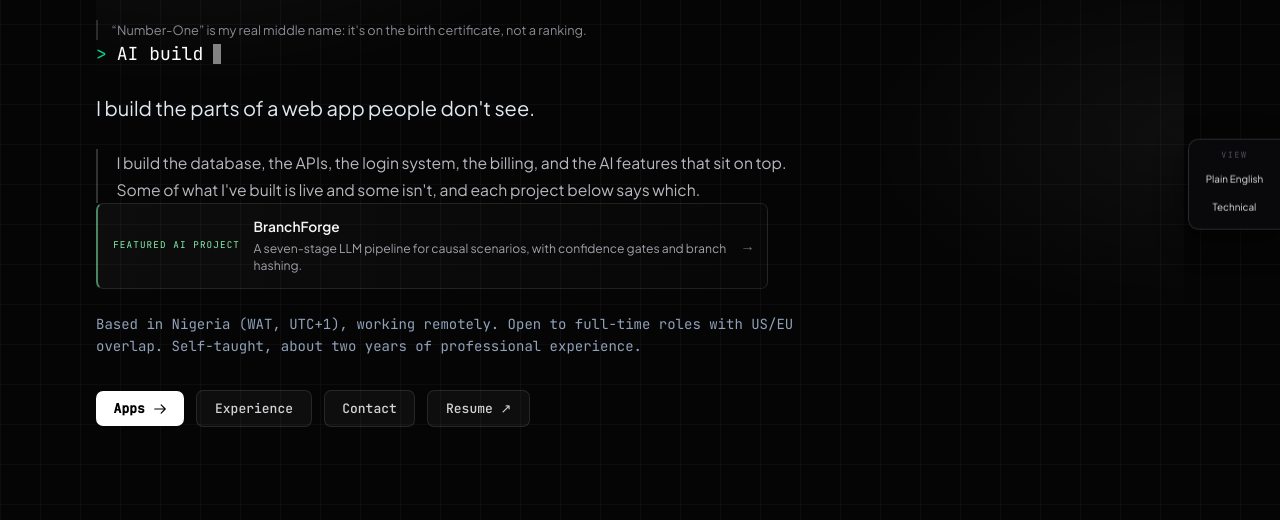
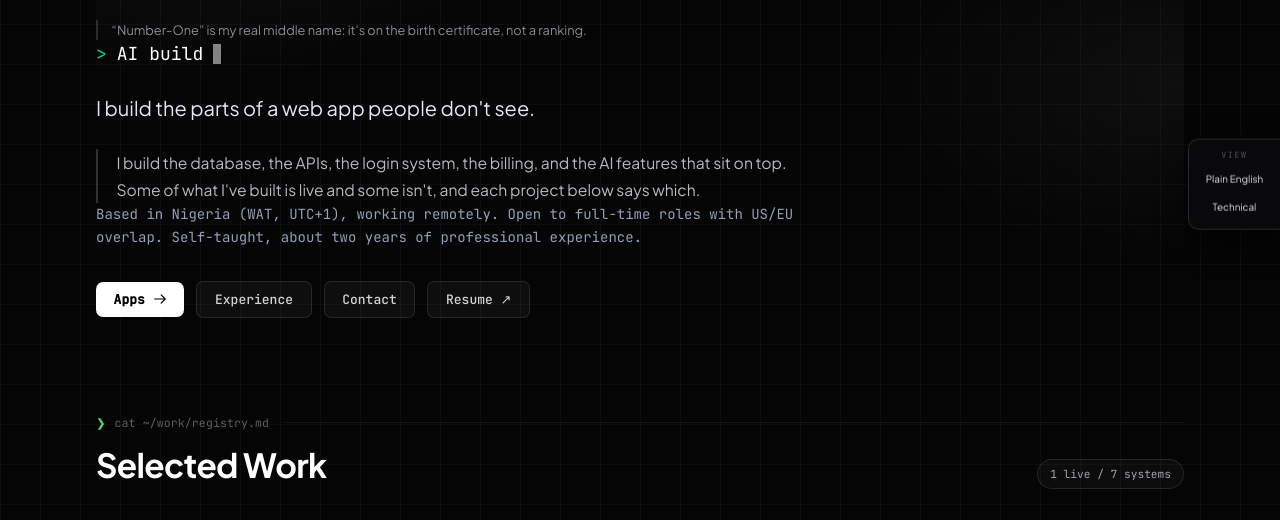
Before and after one commit to brilliantmakanju/2026_portfolio, a website built with Vite: page index.html in a window 1280 px wide. Shown: the part 256-776 px from the top of the page. Built offline with nearby package versions, Linux system fonts and the light colour scheme.

Commit message:
Portfolio update #9: verified skills, experience and certification cleanup
1. Add an Independent projects entry above the current role, with its own date range and no company or location.
2. Show each experience entry's date range directly and calculate the overall section span from the earliest start to the latest end.
3. Keep all four Anthropic certifications unchanged in the data and render them as one grouped Anthropic row.
4. Remove the Featured AI project BranchForge callout from the hero data, both reading modes and the related CSS.
5. Remove ETL, S3, IAM, multi-agent systems, Claude API and DeepSeek from the skills list.
6. Replace AWS (Lambda, S3, IAM) with AWS Lambda.
7. Add Cloudflare, Render and Railway, tagged ThreadChat, ThreadChat and Push to Draft respectively.
8. Tag each backed skill with every project that uses it, including Nginx for ThreadChat and Push to Draft payment tunneling.
9. Replace the skill pill cloud with a compact project-backed table so long multi-project tags stay readable.
10. Comment out the ThreadChat demo data for now so the demo disclosure does not render.
11. Keep the Plain English and Technical views aligned.
12. Validate with pnpm exec tsc --noEmit and pnpm build.

Portfolio update #9

```diff
--- a/src/components/certifications.ts
+++ b/src/components/certifications.ts
@@ -1,8 +1,31 @@
-import { certificationsData } from "../data/certifications";
+import { certificationsData, type Certification } from "../data/certifications";
 import { SECTIONS } from "../data/sections";
+
+type CertificationGroup = {
+  date: string;
+  issuer: string;
+  titles: string[];
+};
+
+function groupCertifications(certs: Certification[]): CertificationGroup[] {
+  const groups = new Map<string, CertificationGroup>();
+
+  for (const cert of certs) {
+    const key = `${cert.issuer}|${cert.date}`;
+    const existing = groups.get(key);
+    if (existing) {
+      existing.titles.push(cert.title);
+    } else {
+      groups.set(key, { date: cert.date, issuer: cert.issuer, titles: [cert.title] });
+    }
+  }
+
+  return Array.from(groups.values());
+}
 
 export function renderCertifications() {
   const el = document.getElementById("certifications")!;
+  const groups = groupCertifications(certificationsData);
 
   el.innerHTML = `
   <div class="border-t border-white/10 pt-16">
@@ -18,21 +41,20 @@ export function renderCertifications() {
       <div class="cert-row cert-head-row">
         <span>date</span>
         <span>issuer</span>
-        <span>credential</span>
+        <span>credentials</span>
       </div>
-      ${certificationsData.map(certToRow).join("\n")}
+      ${groups.map(certToRow).join("\n")}
     </div>
   </div>`;
 }
 
-function certToRow(cert: (typeof certificationsData)[number]) {
+function certToRow(group: CertificationGroup) {
   return `
       <div class="cert-row">
-        <span class="cr-date">${cert.date}</span>
-        <span class="cr-issuer">${cert.issuer}</span>
+        <span class="cr-date">${group.date}</span>
+        <span class="cr-issuer">${group.issuer}</span>
         <span class="cr-main">
-          <span class="cr-title">${cert.title}</span>
-          <span class="cr-desc">${cert.desc}</span>
+          <span class="cr-title">${group.titles.join(" · ")}</span>
         </span>
       </div>`;
 }
--- a/src/components/experience.ts
+++ b/src/components/experience.ts
@@ -1,14 +1,44 @@
-import { experienceData } from "../data/experience";
+import { experienceData, type ExperienceEntry } from "../data/experience";
 import { SECTIONS } from "../data/sections";
 import { getMode } from "../data/mode";
+
+const MONTHS: Record<string, number> = {
+  Jan: 0,
+  Feb: 1,
+  Mar: 2,
+  Apr: 3,
+  May: 4,
+  Jun: 5,
+  Jul: 6,
+  Aug: 7,
+  Sep: 8,
+  Oct: 9,
+  Nov: 10,
+  Dec: 11,
+};
+
+function periodFor(entry: ExperienceEntry, isPlain: boolean) {
+  return isPlain && entry.plainPeriod ? entry.plainPeriod : entry.period;
+}
+
+function splitRange(period: string) {
+  return period.split(/\s+(?:to|-)\s+/);
+}
+
+function monthValue(label: string) {
+  if (label.trim() === "Present") return Number.MAX_SAFE_INTEGER;
+  const [month, year] = label.trim().split(/\s+/);
+  return Number(year) * 12 + (MONTHS[month] ?? 0);
+}
 
 export function renderExperience() {
   const el = document.getElementById("experience")!;
   const isPlain = getMode() === "plain";
-  const periodOf = (e: (typeof experienceData)[number]) => (isPlain && e.plainPeriod ? e.plainPeriod : e.period);
-  const first = periodOf(experienceData[0]).split(" to ")[0].split(" - ")[0];
-  const lastRaw = periodOf(experienceData[experienceData.length - 1]);
-  const last = lastRaw.includes(" to ") ? lastRaw.split(" to ")[1] : lastRaw.split(" - ")[1];
+  const ranges = experienceData.map((entry) => splitRange(periodFor(entry, isPlain)));
+  const starts = ranges.map((range) => range[0]);
+  const ends = ranges.map((range) => range[1] ?? range[0]);
+  const first = starts.reduce((a, b) => (monthValue(a) <= monthValue(b) ? a : b));
+  const last = ends.reduce((a, b) => (monthValue(a) >= monthValue(b) ? a : b));
   const spanLabel = isPlain ? `${first} to ${last}` : `${first} - ${last}`;
 
   el.innerHTML = `
@@ -22,13 +52,13 @@ export function renderExperience() {
     </header>
 
     <div class="timeline">
-      ${experienceData.map(entryToEntry).join("\n")}
+      ${experienceData.map((entry) => entryToEntry(entry, isPlain)).join("\n")}
     </div>
   </div>`;
 }
 
-function entryToEntry(entry: (typeof experienceData)[number]) {
-  const isPlain = getMode() === "plain";
+function entryToEntry(entry: ExperienceEntry, isPlain: boolean) {
+  const period = periodFor(entry, isPlain);
   return `
       <div class="timeline-entry">
         <span class="timeline-dot"></span>
@@ -36,9 +66,12 @@ function entryToEntry(entry: (typeof experienceData)[number]) {
           <div class="flex flex-wrap justify-between items-start gap-2">
             <div>
               <h3 class="text-base sm:text-lg font-bold text-white">${entry.role}</h3>
-              <div class="text-xs text-slate-400 font-mono">${entry.company}</div>
+              ${entry.company ? `<div class="text-xs text-slate-400 font-mono">${entry.company}</div>` : ""}
             </div>
-            <span class="tag-mono">${entry.location}</span>
+            <div class="flex flex-wrap items-center gap-2">
+              <span class="tag-mono">${period}</span>
+              ${entry.location ? `<span class="tag-mono">${entry.location}</span>` : ""}
+            </div>
           </div>
 
           <ul class="${isPlain ? "plain-decisions" : "space-y-2 text-xs sm:text-sm text-slate-300 font-mono"}">
--- a/src/components/hero.ts
+++ b/src/components/hero.ts
@@ -57,8 +57,6 @@ function renderTechHero() {
       <p class="text-base sm:text-lg text-slate-200 leading-relaxed font-normal">
         ${intro}
       </p>
-
-      ${featuredCallout()}
 
       <p class="text-xs sm:text-sm text-slate-400 leading-relaxed font-mono">
         ${note}
@@ -120,8 +118,6 @@ function renderPlainHero() {
       ${plain.body}
     </blockquote>
 
-    ${featuredCallout()}
-
     <p class="text-xs sm:text-sm text-slate-400 leading-relaxed font-mono">
       ${plain.smallLine}
     </p>
@@ -138,19 +134,6 @@ export function renderHero() {
 function contactEmail() {
   // Imported lazily to keep contact data in one place without a circular dep.
   return "brilliantmakanju10@gmail.com";
-}
-
-function featuredCallout() {
-  const { featured } = heroData;
-  return `
-      <a class="featured-project" href="${featured.href}">
-        <span class="featured-kicker">${featured.kicker}</span>
-        <span class="featured-main">
-          <strong>${featured.name}</strong>
-          <span>${featured.note}</span>
-        </span>
-        <span class="featured-arrow" aria-hidden="true">&rarr;</span>
-      </a>`;
 }
 
 let typerEpoch = 0;
--- a/src/components/skills.ts
+++ b/src/components/skills.ts
@@ -1,4 +1,4 @@
-import { skillGroups } from "../data/skills";
+import { skillGroups, type Skill, type SkillGroup } from "../data/skills";
 import { SECTIONS } from "../data/sections";
 
 export function renderSkills() {
@@ -15,23 +15,35 @@ export function renderSkills() {
       </div>
     </header>
 
+    <p class="skill-legend">Projects are listed in green. A dash means no project tag yet.</p>
+
     <div class="grid grid-cols-1 md:grid-cols-2 gap-6">
       ${skillGroups.map(groupToCard).join("\n")}
     </div>
   </div>`;
 }
 
-function groupToCard(group: { title: string; skills: string[] }) {
+function groupToCard(group: SkillGroup) {
   return `
       <div class="card-mono p-6 space-y-4">
         <div class="skill-h">
           <span>// ${escapeAmps(group.title)}</span>
           <span class="skill-count">${group.skills.length}</span>
         </div>
-        <div class="flex flex-wrap gap-2">
-          ${group.skills.map((skill) => `<span class="tag-mono">${skill}</span>`).join("\n          ")}
+        <div class="skill-list">
+          ${group.skills.map(skillRow).join("\n          ")}
         </div>
       </div>`;
+}
+
+function skillRow(skill: Skill) {
+  const name = typeof skill === "string" ? skill : skill.name;
+  const note = typeof skill === "string" ? "" : skill.note;
+  return `
+          <div class="skill-row">
+            <span class="skill-name">${name}</span>
+            <span class="skill-projects${note ? "" : " empty"}">${note || "—"}</span>
+          </div>`;
 }
 
 function escapeAmps(text: string) {
--- a/src/data/experience.ts
+++ b/src/data/experience.ts
@@ -1,7 +1,8 @@
 export type ExperienceEntry = {
   role: string;
-  company: string;
-  location: string;
+  /** Optional: independent entries have no company or location. */
+  company?: string;
+  location?: string;
   period: string;
   bullets: string[];
   /** Plain-English variant (mode toggle). */
@@ -10,6 +11,17 @@ export type ExperienceEntry = {
 };
 
 export const experienceData: ExperienceEntry[] = [
+  {
+    role: "Independent projects",
+    period: "Oct 2025 - Present",
+    plainPeriod: "Oct 2025 to Present",
+    bullets: [
+      "Self-directed work building and shipping ThreadChat, BranchForge and other products (see Selected Work).",
+    ],
+    plainBullets: [
+      "Self-directed work building and shipping ThreadChat, BranchForge and other products. See Selected Work.",
+    ],
+  },
   {
     role: "Frontend Developer",
     company: "Confidential VC-funded Startup (NDA)",
--- a/src/data/hero.ts
+++ b/src/data/hero.ts
@@ -11,12 +11,6 @@ export const heroData = {
   roles: ["Full-Stack Developer", "Applied AI & LLM Integration"],
   intro: "I build multi-tenant SaaS backends and LLM pipelines for teams shipping applied AI products.",
   note: "Based in Nigeria (WAT, UTC+1), remote worldwide. Open to full-time remote roles with US/EU overlap. Self-taught, roughly two years of professional experience.",
-  featured: {
-    kicker: "Featured AI project",
-    name: "BranchForge",
-    href: "#branchforge",
-    note: "A seven-stage LLM pipeline for causal scenarios, with confidence gates and branch hashing.",
-  },
   terminal: {
     prompt: "brilliant@arch:~",
     command: "brilliant --status",
--- a/src/data/skills.ts
+++ b/src/data/skills.ts
@@ -1,23 +1,73 @@
+export type Skill = string | { name: string; note?: string };
+
 export type SkillGroup = {
   title: string;
-  skills: string[];
+  skills: Skill[];
 };
 
 export const skillGroups: SkillGroup[] = [
   {
     title: "Languages & Frameworks",
-    skills: ["Python", "TypeScript", "JavaScript", "Rust", "Django", "DRF", "FastAPI", "Axum", "React", "Next.js", "SvelteKit", "Tailwind CSS"],
+    skills: [
+      { name: "Python", note: "Push to Draft · BranchForge · PlaythroughEditor · PlaythroughProcessor · HiringRadar" },
+      { name: "TypeScript", note: "ThreadChat · Push to Draft · BranchForge · PlaythroughEditor" },
+      { name: "JavaScript", note: "ThreadChat · Push to Draft · BranchForge · PlaythroughEditor" },
+      { name: "Rust", note: "ThreadChat" },
+      { name: "Django", note: "Push to Draft · BranchForge · PlaythroughEditor" },
+      { name: "DRF", note: "Push to Draft · BranchForge · PlaythroughEditor" },
+      "FastAPI",
+      { name: "Axum", note: "ThreadChat" },
+      { name: "React", note: "Push to Draft · BranchForge · PlaythroughEditor" },
+      { name: "Next.js", note: "Push to Draft · PlaythroughEditor" },
+      { name: "SvelteKit", note: "ThreadChat" },
+      { name: "Tailwind CSS", note: "ThreadChat · Push to Draft · BranchForge · PlaythroughEditor" },
+    ],
   },
   {
     title: "Infrastructure & Data",
-    skills: ["REST APIs", "WebSockets", "PostgreSQL", "Redis", "SQLite", "JWT", "OAuth2", "Zustand", "TanStack Query", "Docker", "Nginx", "CI/CD"],
+    skills: [
+      { name: "REST APIs", note: "All projects" },
+      { name: "WebSockets", note: "ThreadChat" },
+      { name: "PostgreSQL", note: "ThreadChat · Push to Draft · BranchForge · PlaythroughEditor" },
+      { name: "Redis", note: "ThreadChat · PlaythroughEditor" },
+      { name: "SQLite", note: "HiringRadar" },
+      { name: "JWT", note: "ThreadChat · Push to Draft · PlaythroughEditor" },
+      { name: "OAuth2", note: "ThreadChat · Push to Draft" },
+      { name: "Zustand", note: "Push to Draft · PlaythroughEditor" },
+      { name: "TanStack Query", note: "ThreadChat · Push to Draft · BranchForge" },
+      { name: "Docker", note: "ThreadChat · PlaythroughEditor · PlaythroughProcessor" },
+      { name: "Nginx", note: "ThreadChat · Push to Draft" },
+      { name: "CI/CD", note: "PlaythroughEditor" },
+    ],
   },
   {
     title: "AI & Platforms",
-    skills: ["OpenAI API", "Claude API", "Gemini API", "DeepSeek", "AWS Bedrock", "GCP Vertex AI", "RAG", "LLM orchestration", "multi-agent systems", "RunPod", "AWS (Lambda, S3, IAM)", "GCP"],
+    skills: [
+      { name: "OpenAI API", note: "PlaythroughEditor" },
+      { name: "Gemini API", note: "HiringRadar" },
+      { name: "AWS Bedrock", note: "NDA" },
+      { name: "GCP Vertex AI", note: "NDA" },
+      { name: "RAG", note: "NDA" },
+      { name: "LLM orchestration", note: "BranchForge" },
+      { name: "RunPod", note: "PlaythroughEditor · PlaythroughProcessor" },
+      "AWS Lambda",
+      "GCP",
+    ],
   },
   {
     title: "Dev & Tooling",
-    skills: ["FFmpeg (NVENC)", "ETL", "API design", "Git", "GitHub", "Linux", "Jest", "Selenium", "Vercel", "Railway"],
+    skills: [
+      { name: "FFmpeg (NVENC)", note: "PlaythroughProcessor" },
+      { name: "API design", note: "All projects" },
+      { name: "Git", note: "All projects" },
+      { name: "GitHub", note: "All projects" },
+      { name: "Linux", note: "Vulti · PlaythroughProcessor" },
+      { name: "Jest", note: "NDA" },
+      "Selenium",
+      { name: "Vercel", note: "Portfolio" },
+      { name: "Railway", note: "Push to Draft" },
+      { name: "Cloudflare", note: "ThreadChat · PlaythroughEditor" },
+      { name: "Render", note: "ThreadChat" },
+    ],
   },
 ];
--- a/src/style.css
+++ b/src/style.css
@@ -240,84 +240,6 @@ body {
     0 30px 90px -30px rgba(255, 255, 255, 0.13);
 }
 
-.featured-project {
-  display: flex;
-  align-items: center;
-  gap: 0.85rem;
-  max-width: 42rem;
-  padding: 0.8rem 0.95rem;
-  border: 1px solid rgba(255, 255, 255, 0.1);
-  border-left: 2px solid rgba(134, 239, 172, 0.55);
-  border-radius: 0.45rem;
-  background: linear-gradient(90deg, rgba(255, 255, 255, 0.035), rgba(255, 255, 255, 0.012));
-  text-decoration: none;
-  transition: border-color 160ms ease, background 160ms ease;
-}
-
-.featured-project:hover {
-  border-color: rgba(255, 255, 255, 0.22);
-  border-left-color: rgba(134, 239, 172, 0.85);
-  background: linear-gradient(90deg, rgba(255, 255, 255, 0.055), rgba(255, 255, 255, 0.018));
-}
-
-.featured-kicker {
-  flex-shrink: 0;
-  font-family: "JetBrains Mono", monospace;
-  font-size: 0.58rem;
-  letter-spacing: 0.12em;
-  text-transform: uppercase;
-  color: #86efac;
-}
-
-.featured-main {
-  display: flex;
-  flex-direction: column;
-  gap: 0.1rem;
-  min-width: 0;
-  flex: 1;
-}
-
-.featured-main strong {
-  color: #f4f4f5;
-  font-size: 0.86rem;
-  font-weight: 600;
-}
-
-.featured-main span {
-  color: #a1a1aa;
-  font-size: 0.76rem;
-  line-height: 1.45;
-}
-
-.featured-arrow {
-  flex-shrink: 0;
-  color: #71717a;
-  font-family: "JetBrains Mono", monospace;
-  font-size: 0.9rem;
-  transition: transform 160ms ease, color 160ms ease;
-}
-
-.featured-project:hover .featured-arrow {
-  color: #f4f4f5;
-  transform: translateX(2px);
-}
-
-@media (max-width: 640px) {
-  .featured-project {
-    align-items: flex-start;
-    flex-wrap: wrap;
-    gap: 0.35rem 0.65rem;
-  }
-
-  .featured-kicker {
-    width: 100%;
-  }
-
-  .featured-arrow {
-    display: none;
-  }
-}
-
 /* ------------------------------------------------------------------ */
 /* Section headers (terminal command shell)                            */
 /* ------------------------------------------------------------------ */
@@ -1397,6 +1319,59 @@ button:focus-visible {
   border-radius: 999px;
 }
 
+.skill-legend {
+  margin: 0.8rem 0 1.2rem;
+  font-family: "JetBrains Mono", monospace;
+  font-size: 0.62rem;
+  line-height: 1.55;
+  color: #71717a;
+}
+
+.skill-list {
+  display: flex;
+  flex-direction: column;
+}
+
+.skill-row {
+  display: grid;
+  grid-template-columns: minmax(7rem, 0.8fr) minmax(0, 1.4fr);
+  gap: 0.85rem;
+  align-items: baseline;
+  padding: 0.5rem 0;
+  border-top: 1px solid rgba(255, 255, 255, 0.06);
+}
+
+.skill-row:first-child {
+  border-top: none;
+  padding-top: 0;
+}
+
+.skill-name {
+  font-family: "JetBrains Mono", monospace;
+  font-size: 0.75rem;
+  color: #e4e4e7;
+  line-height: 1.45;
+}
+
+.skill-projects {
+  font-family: "JetBrains Mono", monospace;
+  font-size: 0.64rem;
+  line-height: 1.5;
+  color: #86efac;
+  overflow-wrap: anywhere;
+}
+
+.skill-projects.empty {
+  color: #52525b;
+}
+
+@media (max-width: 640px) {
+  .skill-row {
+    grid-template-columns: 1fr;
+    gap: 0.15rem;
+  }
+}
+
 /* Mode toggle (Plain English / Technical) ------------------------------ */
 
 /* Floating reading-mode switch (right edge overlay) --------------------- */
```
Also changed, not shown: src/data/projects.ts (+7 -6 lines).
